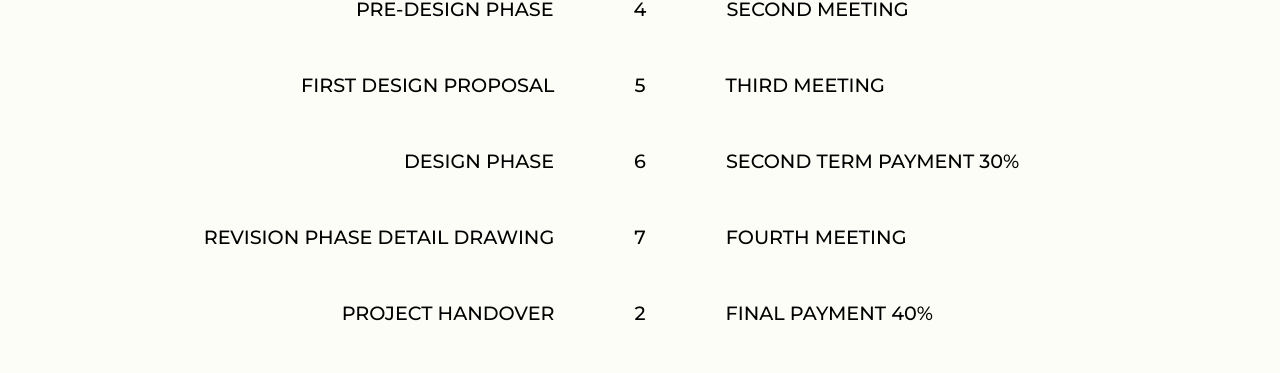
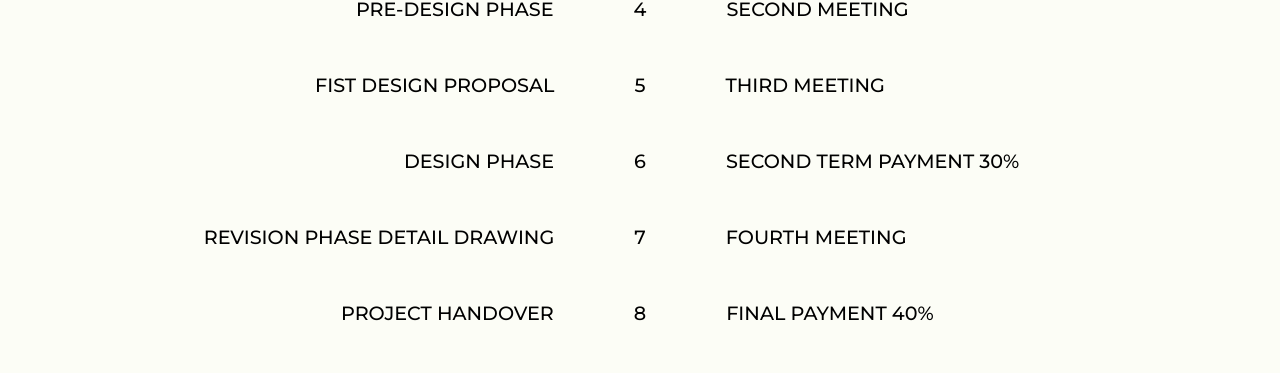
Before and after one commit to SatyaFariz/kkk-ui, a Vue app: page / in a window 1280 px wide. Shown: the part 3815-4188 px from the top of the page. Built offline with nearby package versions, Linux system fonts and the light colour scheme; a web font is replaced by a local one.

Commit message:
don't hardcode

```diff
--- /dev/null
+++ b/src/components/Fragment.vue
@@ -0,0 +1,7 @@
+<script>
+  const Fragment = {
+    functional: true,
+    render: (h, ctx) => ctx.children
+  }
+  export default Fragment
+</script>
--- a/src/views/HomeView.vue
+++ b/src/views/HomeView.vue
@@ -1,8 +1,64 @@
 <script>
+import Fragment from '../components/Fragment.vue'
 export default {
+    components: {
+        Fragment
+    },
   data() {
     return {
-      contactLink: 'https://wa.me/6282124707605'
+      contack_link: 'https://wa.me/6282124707605',
+      project_phases: [
+          {
+              idx: 0,
+              us: 'Project start',
+              you: ''
+          },
+          {
+              idx: 1,
+              us: '',
+              you: 'Call us'
+          },
+          {
+              idx: 2,
+              us: 'survey',
+              you: 'first meeting'
+          },
+          {
+              idx: 3,
+              us: 'sending offer',
+              you: 'down payment 30%'
+          },
+          {
+              idx: 4,
+              us: 'pre-design phase',
+              you: 'second meeting'
+          },
+          {
+              idx: 5,
+              us: 'fist design proposal',
+              you: 'third meeting'
+          },
+          {
+              idx: 6,
+              us: 'design phase',
+              you: 'second term payment 30%'
+          },
+          {
+              idx: 7,
+              us: 'revision phase detail drawing',
+              you: 'fourth meeting'
+          },
+          {
+              idx: 8,
+              us: 'Project handover',
+              you: 'final payment 40%'
+          },
+          {
+              idx: 9,
+              us: 'Project finish',
+              you: ''
+          }
+      ]
     }
   }
 }
@@ -11,7 +67,7 @@ export default {
 <template>
     <header class="flex justify-between p-4 lg:px-20 py-7">
         <img src="https://uploads-ssl.webflow.com/61dff2e527e69016db378cd3/62547684c1f22a0134f063cd_callista-logo-dark.svg"/>
-        <a class="uppercase font-normal" :href="contactLink" target="_blank">Enquire</a>
+        <a class="uppercase font-normal" :href="contack_link" target="_blank">Enquire</a>
     </header>
     <main class="pt-20">
         <div class="lg:absolute lg:left-1/2 lg:transform lg:-translate-x-1/2 text-center pt-0 p-4">
@@ -21,7 +77,7 @@ export default {
                 kami berkomitmen memberikan pelayanan terbaik yang bertujuan pada kesuksesan setiap proyek agar terciptanya
                 kepuasan klien.
             </p>
-            <a :href="contactLink" target="_blank" class="inline-block">
+            <a :href="contack_link" target="_blank" class="inline-block">
                 <span class="uppercase font-medium">Enquire</span>
                 <img class="ml-3 inline" src="https://uploads-ssl.webflow.com/61dff2e527e69016db378cd3/62599f2afcc890357e83d01f_arrow-dark.svg" alt="arrow"/>
             </a>
@@ -72,7 +128,7 @@ export default {
 
             </div>
 <!--
-            <a :href="contactLink" target="_blank" class="inline-block">
+            <a :href="contack_link" target="_blank" class="inline-block">
                 <span class="uppercase font-medium">Enquire</span>
                 <img class="ml-3 inline" src="https://uploads-ssl.webflow.com/61dff2e527e69016db378cd3/62599f2afcc890357e83d01f_arrow-dark.svg" alt="arrow"/>
             </a> -->
@@ -157,105 +213,21 @@ export default {
             </div>
 
             <div class="flex flex-col justify-center gap-14">
-                <div class="flex justify-center">
-                    <div class="text-sm lg:text-[1.5vw] font-medium uppercase">Project Start</div>
+                <div v-for="(phase, index) in project_phases" :key="phase.idx">
+                    <div v-if="index === 0 || index === project_phases.length - 1" class="flex justify-center">
+                        <div class="text-sm lg:text-[1.5vw] font-medium uppercase">{{phase.us}}</div>
                     </div>
-                <div class="grid grid-cols-[1fr_auto_1fr] gap-20">
+                    <div v-else class="grid grid-cols-[1fr_auto_1fr] gap-20">
                         <div class="flex justify-end">
-                        <div class="text-sm lg:text-[1.5vw] font-medium uppercase"></div>
+                            <div class="text-sm lg:text-[1.5vw] font-medium uppercase">{{ phase.us }}</div>
                         </div>
                         <div class="flex justify-center">
-                        <div class="text-sm lg:text-[1.5vw] font-medium uppercase">1</div>
+                            <div class="text-sm lg:text-[1.5vw] font-medium uppercase">{{ index }}</div>
                         </div>
                         <div class="flex justify-start">
-                        <div class="text-sm lg:text-[1.5vw] font-medium uppercase">Call us</div>
+                            <div class="text-sm lg:text-[1.5vw] font-medium uppercase">{{ phase.you }}</div>
                         </div>
                     </div>
-                <div class="grid grid-cols-[1fr_auto_1fr] gap-20">
-                    <div class="flex justify-end">
-                        <div class="text-sm lg:text-[1.5vw] font-medium uppercase">Survey</div>
-                    </div>
-                    <div class="flex justify-center">
-                        <div class="text-sm lg:text-[1.5vw] font-medium uppercase">2</div>
-                    </div>
-                    <div class="flex justify-start">
-                        <div class="text-sm lg:text-[1.5vw] font-medium uppercase">First meeting</div>
-                    </div>
-                </div>
-                 <div class="grid grid-cols-[1fr_auto_1fr] gap-20">
-                    <div class="flex justify-end">
-                        <div class="text-sm lg:text-[1.5vw] font-medium uppercase">Sending offer</div>
-                    </div>
-                    <div class="flex justify-center">
-                        <div class="text-sm lg:text-[1.5vw] font-medium uppercase">3</div>
-                    </div>
-                    <div class="flex justify-start">
-                        <div class="text-sm lg:text-[1.5vw] font-medium uppercase">Down payment 30%</div>
-                    </div>
-                </div>
-
-                 <div class="grid grid-cols-[1fr_auto_1fr] gap-20">
-                    <div class="flex justify-end">
-                        <div class="text-sm lg:text-[1.5vw] font-medium uppercase">Pre-design phase</div>
-                    </div>
-                    <div class="flex justify-center">
-                        <div class="text-sm lg:text-[1.5vw] font-medium uppercase">4</div>
-                    </div>
-                    <div class="flex justify-start">
-                        <div class="text-sm lg:text-[1.5vw] font-medium uppercase">Second meeting</div>
-                    </div>
-                </div>
-
-                 <div class="grid grid-cols-[1fr_auto_1fr] gap-20">
-                    <div class="flex justify-end">
-                        <div class="text-sm lg:text-[1.5vw] font-medium uppercase">First design proposal</div>
-                    </div>
-                    <div class="flex justify-center">
-                        <div class="text-sm lg:text-[1.5vw] font-medium uppercase">5</div>
-                    </div>
-                    <div class="flex justify-start">
-                        <div class="text-sm lg:text-[1.5vw] font-medium uppercase">Third meeting</div>
-                    </div>
-                </div>
-
-                 <div class="grid grid-cols-[1fr_auto_1fr] gap-20">
-                    <div class="flex justify-end">
-                        <div class="text-sm lg:text-[1.5vw] font-medium uppercase">Design phase</div>
-                    </div>
-                    <div class="flex justify-center">
-                        <div class="text-sm lg:text-[1.5vw] font-medium uppercase">6</div>
-                    </div>
-                    <div class="flex justify-start">
-                        <div class="text-sm lg:text-[1.5vw] font-medium uppercase">Second term payment 30%</div>
-                    </div>
-                </div>
-
-                 <div class="grid grid-cols-[1fr_auto_1fr] gap-20">
-                    <div class="flex justify-end">
-                        <div class="text-sm lg:text-[1.5vw] font-medium uppercase">Revision phase detail drawing</div>
-                    </div>
-                    <div class="flex justify-center">
-                        <div class="text-sm lg:text-[1.5vw] font-medium uppercase">7</div>
-                    </div>
-                    <div class="flex justify-start">
-                        <div class="text-sm lg:text-[1.5vw] font-medium uppercase">Fourth meeting</div>
-                    </div>
-                </div>
-
-                 <div class="grid grid-cols-[1fr_auto_1fr] gap-20">
-                    <div class="flex justify-end">
-                        <div class="text-sm lg:text-[1.5vw] font-medium uppercase">Project handover</div>
-                    </div>
-                    <div class="flex justify-center">
-                        <div class="text-sm lg:text-[1.5vw] font-medium uppercase">2</div>
-                    </div>
-                    <div class="flex justify-start">
-                        <div class="text-sm lg:text-[1.5vw] font-medium uppercase">Final payment 40%</div>
-                    </div>
-                </div>
-
-                <div class="flex justify-center">
-                    <div class="text-sm lg:text-[1.5vw] font-medium uppercase">Project Finish</div>
                 </div>
             </div>
         </div>
@@ -292,7 +264,7 @@ export default {
                 <a class="text-white font-light text-base">
                     Team
                 </a>
-                <a class="text-white font-light text-base" :href="contactLink" target="_blank">
+                <a class="text-white font-light text-base" :href="contack_link" target="_blank">
                     Enquire
                 </a>
             </div>
```
Lines whose indentation alone changed are shown as unchanged.
